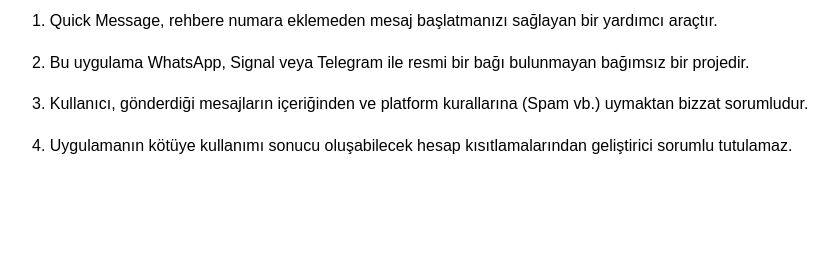
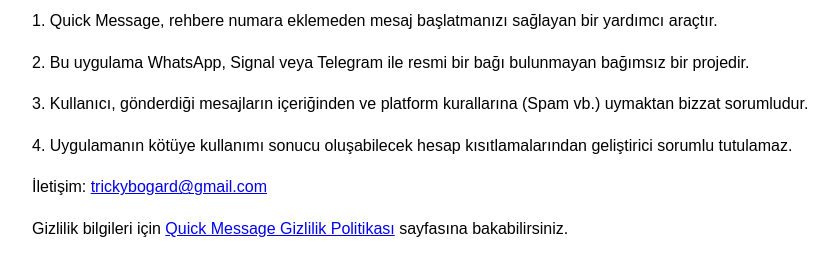
Before and after one commit to TrickyBogard/trickybogard.github.io, a plain HTML site: page terms.html in a window 1280 px wide. Shown: the part 106-382 px from the top of the page, without its empty margins (208-1046 px from the left). Drawn offline with Linux system fonts and the light colour scheme.

Commit message:
Add correct support contact and privacy link

```diff
--- a/terms.html
+++ b/terms.html
@@ -11,5 +11,7 @@
     <p>2. Bu uygulama WhatsApp, Signal veya Telegram ile resmi bir bağı bulunmayan bağımsız bir projedir.</p>
     <p>3. Kullanıcı, gönderdiği mesajların içeriğinden ve platform kurallarına (Spam vb.) uymaktan bizzat sorumludur.</p>
     <p>4. Uygulamanın kötüye kullanımı sonucu oluşabilecek hesap kısıtlamalarından geliştirici sorumlu tutulamaz.</p>
+    <p>İletişim: <a href="mailto:trickybogard@gmail.com">trickybogard@gmail.com</a></p>
+    <p>Gizlilik bilgileri için <a href="privacy.html">Quick Message Gizlilik Politikası</a> sayfasına bakabilirsiniz.</p>
 </body>
 </html>
```
